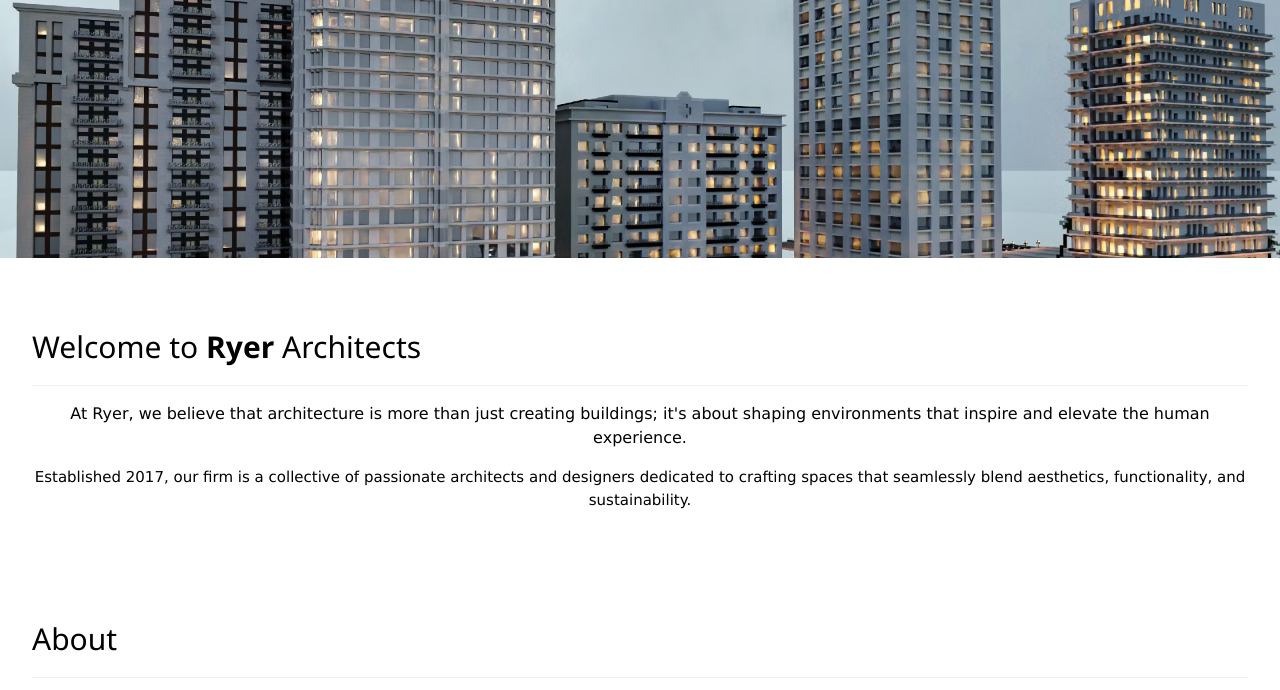
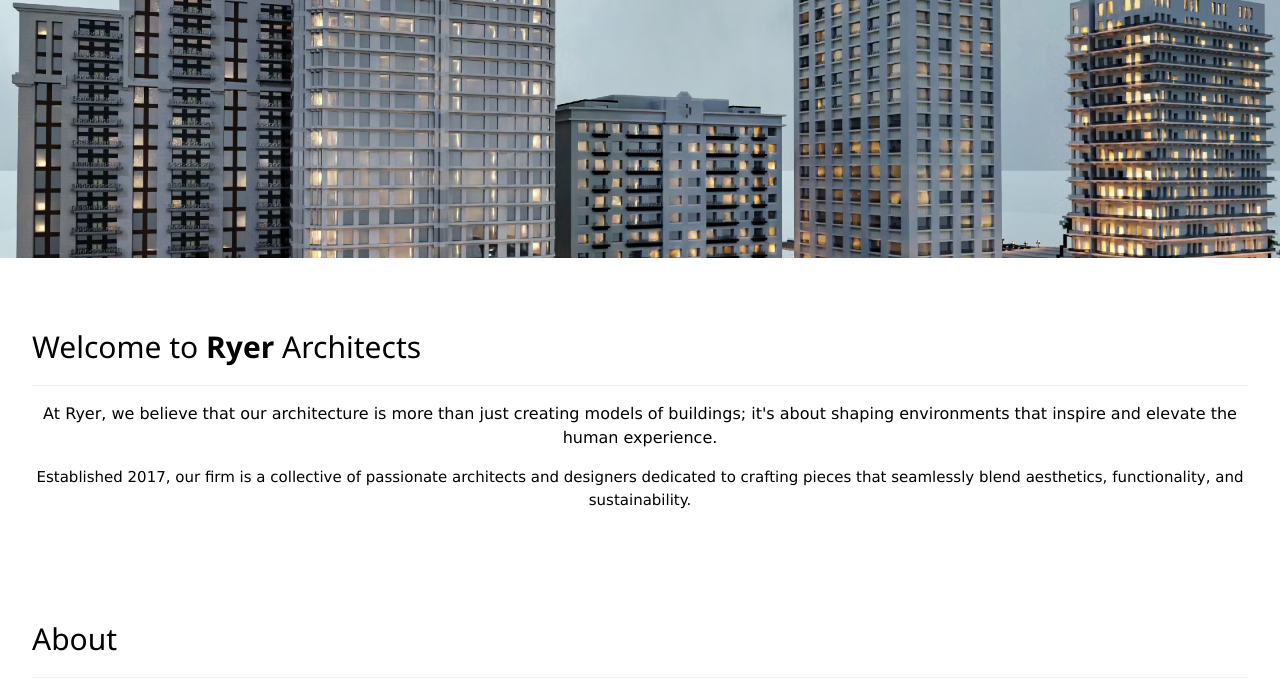
Before and after one commit to luirabideau/Assignment3, a website: page LRA3/public/index.html in a window 1280 px wide. Shown: the part 472-1162 px from the top of the page. Drawn offline with Linux system fonts and the light colour scheme.

Commit message:
small wording change

```diff
--- a/LRA3/public/index.html
+++ b/LRA3/public/index.html
@@ -29,9 +29,9 @@
     <div class="w3-container w3-padding-32">
       <h2 class="w3-border-bottom w3-border-light-grey w3-padding-16">Welcome to <b>Ryer</b> Architects</h2>
       <p style="text-align: center; font-size: medium;">
-        At Ryer, we believe that architecture is more than just creating buildings; it's about shaping environments that inspire and elevate the human experience.
+        At Ryer, we believe that our architecture is more than just creating models of buildings; it's about shaping environments that inspire and elevate the human experience.
       </p><p style="text-align: center;">
-        Established 2017, our firm is a collective of passionate architects and designers dedicated to crafting spaces that seamlessly blend aesthetics, functionality, and sustainability.
+        Established 2017, our firm is a collective of passionate architects and designers dedicated to crafting pieces that seamlessly blend aesthetics, functionality, and sustainability.
       </p>
     </div>
     <!-- About Section -->
```
